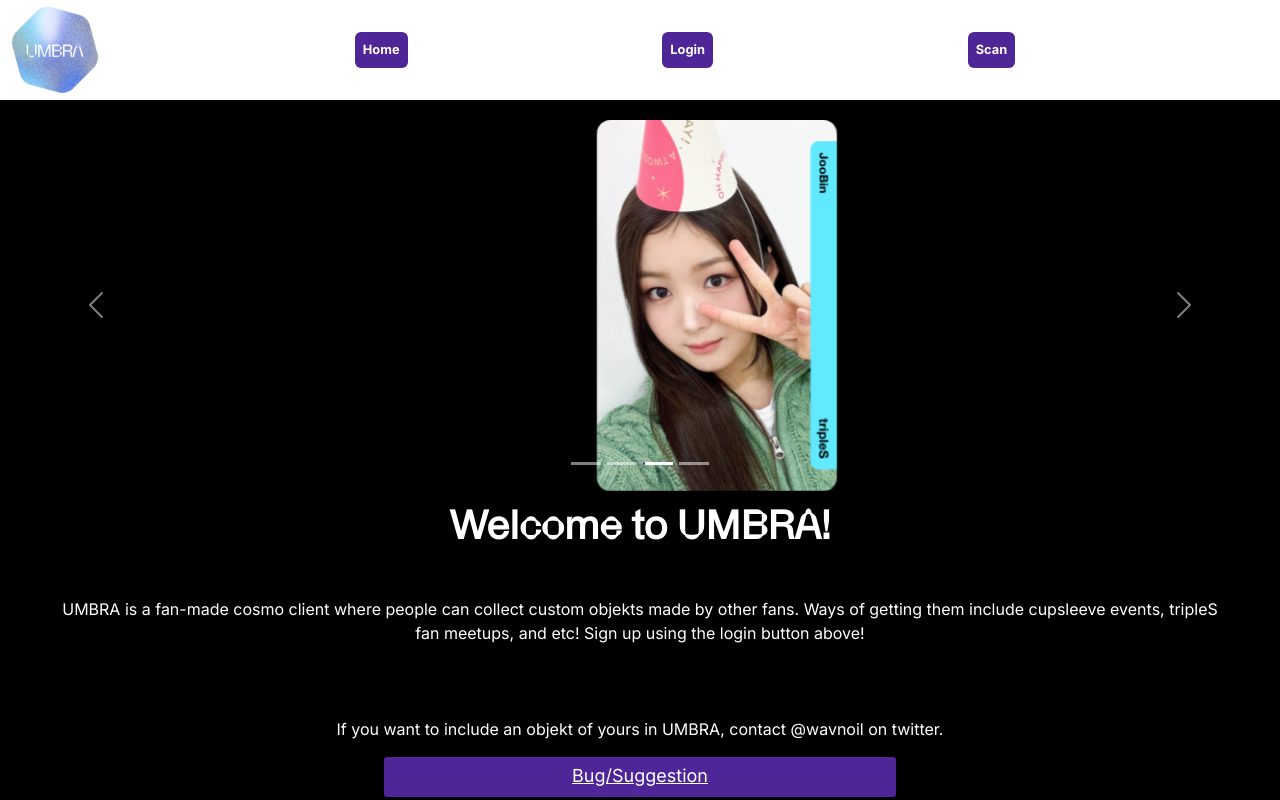
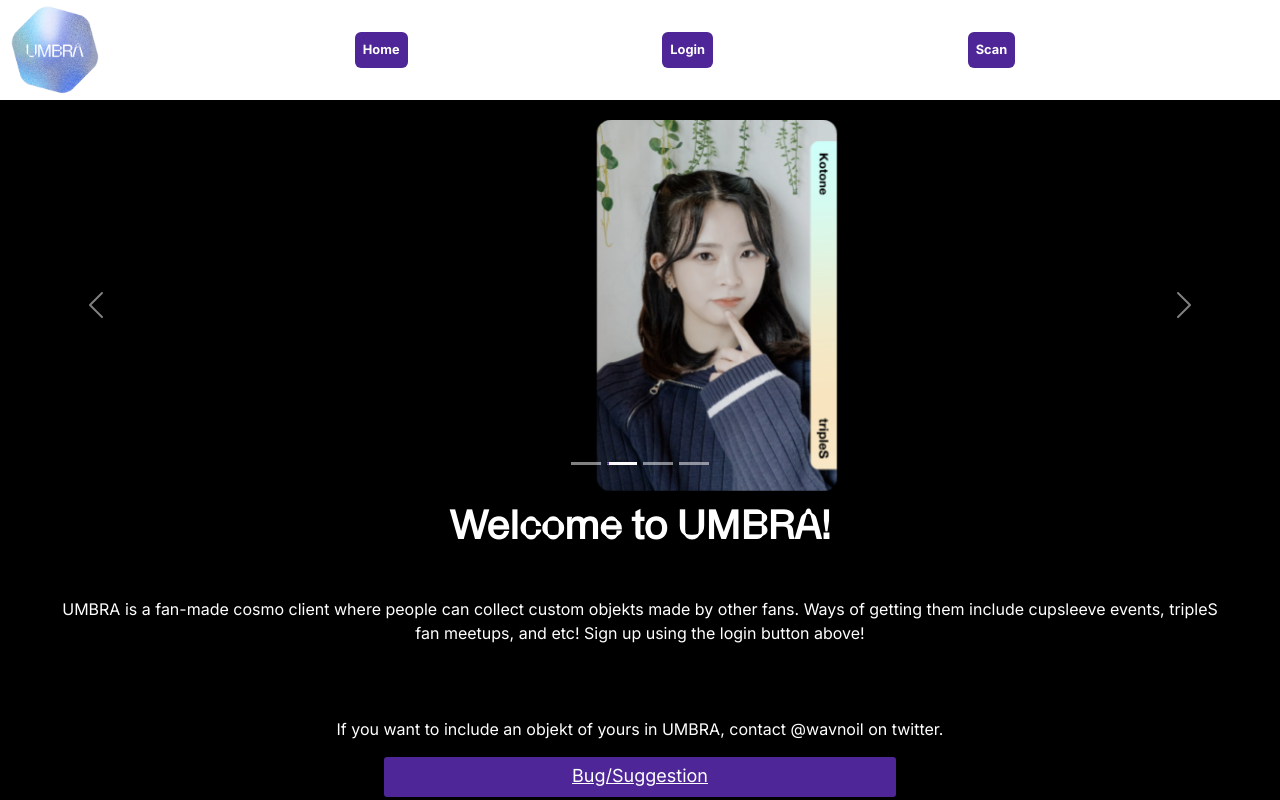
Before and after one commit to noliuniverse/Umbra, a Next.js app: page / in a window 1280 px wide. Built offline with nearby package versions, Linux system fonts and the light colour scheme.

Commit message:
Carousel +1

```diff
--- a/components/Carousel.js
+++ b/components/Carousel.js
@@ -64,7 +64,7 @@
     return <div style={{marginBottom: "10px"}} onLoad={() => {loadSlide()}}>
         <div id="carouselExampleIndicators" className="carousel slide" data-bs-ride="carousel" data-bs-pause="true">
   <div className="carousel-indicators" style={{marginTop: "10%"}}>
-    <button type="button" data-bs-target="#carouselExampleIndicators" data-bs-slide-to="0" className="active" aria-current="true" aria-label="Slide 1">
+    <button type="button" data-bs-target="#carouselExampleIndicators" data-bs-slide-to="0"  aria-label="Slide 1">
       <span></span>
     </button>
     <button type="button" data-bs-target="#carouselExampleIndicators" data-bs-slide-to="1" aria-label="Slide 2">
@@ -73,12 +73,12 @@
     <button type="button" data-bs-target="#carouselExampleIndicators" data-bs-slide-to="2" aria-label="Slide 3">
       <span></span>
     </button>
-    <button type="button" data-bs-target="#carouselExampleIndicators" data-bs-slide-to="3" aria-label="Slide 4">
+    <button type="button" data-bs-target="#carouselExampleIndicators" data-bs-slide-to="3" className="active" aria-current="true" aria-label="Slide 4">
       <span></span>
     </button>
   </div>
   <div className="carousel-inner">
-    <div className="carousel-item active">
+    <div className="carousel-item">
       <img src="YuBin110S.png" style={{width:"40%", maxWidth: "240px", margin: "auto"}} alt="YuBin 110S"/>
     </div>
     <div className="carousel-item">
@@ -87,7 +87,7 @@
     <div className="carousel-item">
       <img src="JooBin102S.png" style={{width:"40%", maxWidth: "240px", margin: "auto"}} alt="JooBin 102S"/>
     </div>
-    <div className="carousel-item">
+    <div className="carousel-item active">
       <img src="YooYeon106S.png" style={{width:"40%", maxWidth: "240px", margin: "auto"}} alt="YooYeon 106S"/>
     </div>
   </div>
```
